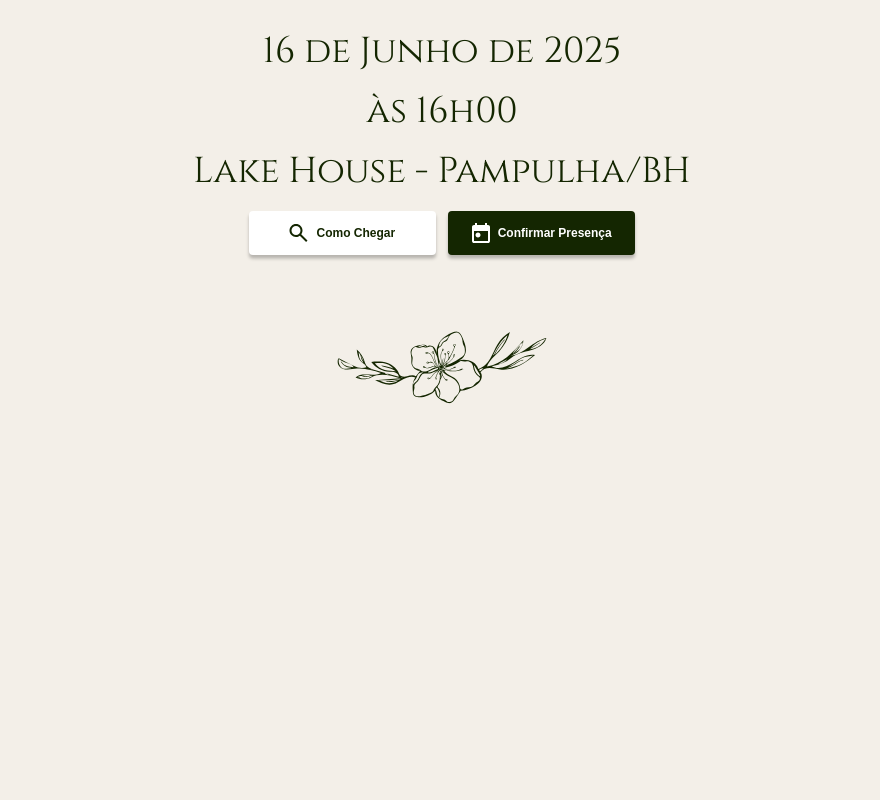
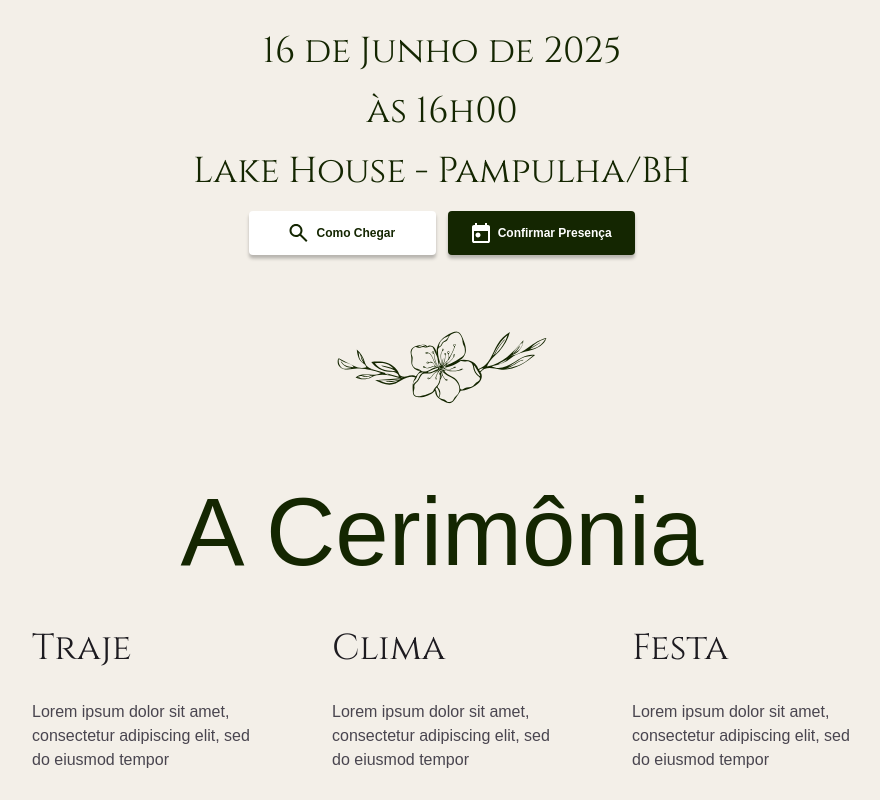
Before and after one commit to Jota-ribeiro/wedding-site, a Next.js app: page / in a window 1280 px wide. Shown: the part 2214-3014 px from the top of the page, without its empty margins (198-1078 px from the left). Before the commit the page ends 2646 px from the top, so only its background shows below. Built offline with nearby package versions, Linux system fonts and the light colour scheme; a web font is replaced by a local one.

Commit message:
cria seção sobre a festa

```diff
--- a/app/page.tsx
+++ b/app/page.tsx
@@ -13,6 +13,23 @@ export default function Home() {
       <TitleSection />
       <AboutSection />
       <LocaleSection />
+      <section className={clsx('w-full flex flex-col justify-center items-center', 'gap-12')}>
+        <p className={clsx('font-beau text-[#142601]', 'text-3xl md:text-8xl')}>A Cerimônia</p>
+        <div className={clsx('w-full px-5 md:px-44 flex flex-row justify-center', 'gap-10 md:gap-20')}>
+          <div className={clsx('flex flex-col gap-5 md:gap-8', 'w-3/12')}>
+            <p className={clsx('font-cinzel md:text-4xl text-[#1D1B20]')}>Traje</p>
+            <p className={clsx('text-[#49454F] text-sm md:text-base')}>Lorem ipsum dolor sit amet, consectetur adipiscing elit, sed do eiusmod tempor</p>
+          </div>
+          <div className={clsx('flex flex-col gap-5 md:gap-8', 'w-3/12')}>
+            <p className={clsx('font-cinzel md:text-4xl text-[#1D1B20]')}>Clima</p>
+            <p className={clsx('text-[#49454F] text-sm md:text-base')}>Lorem ipsum dolor sit amet, consectetur adipiscing elit, sed do eiusmod tempor</p>
+          </div>
+          <div className={clsx('flex flex-col gap-5 md:gap-8', 'w-3/12')}>
+            <p className={clsx('font-cinzel md:text-4xl text-[#1D1B20]')}>Festa</p>
+            <p className={clsx('text-[#49454F] text-sm md:text-base')}>Lorem ipsum dolor sit amet, consectetur adipiscing elit, sed do eiusmod tempor</p>
+          </div>
+        </div>
+      </section>
     </main>
   );
 }
```
